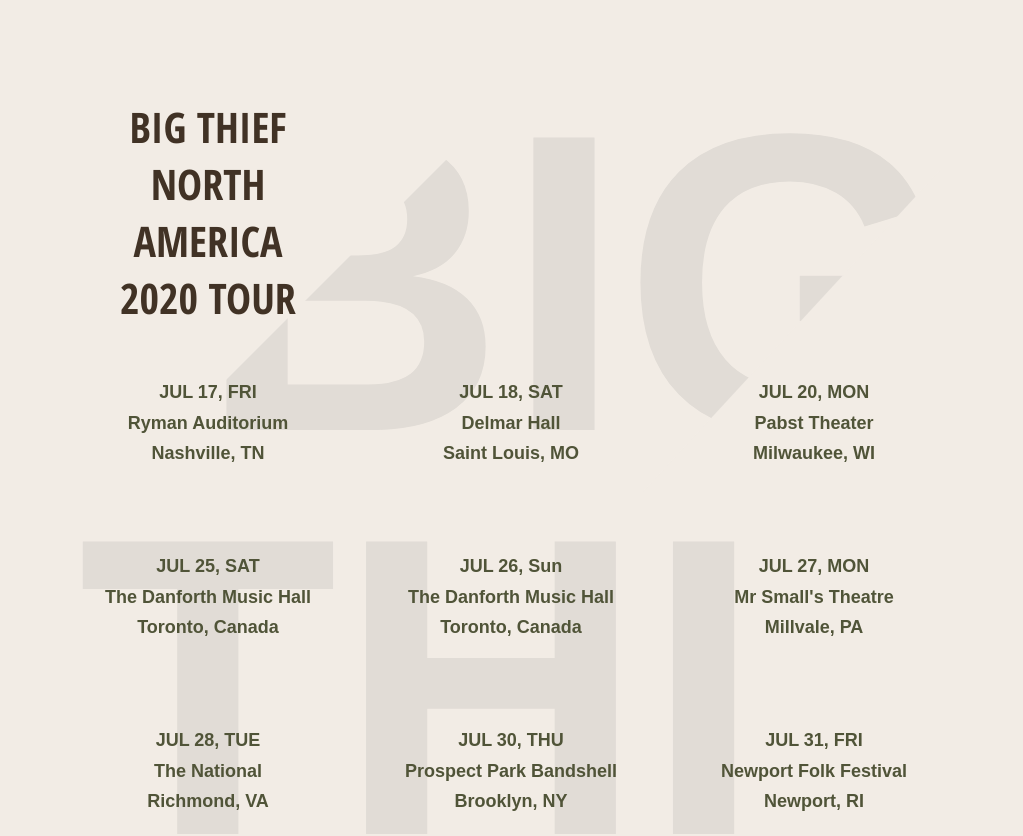
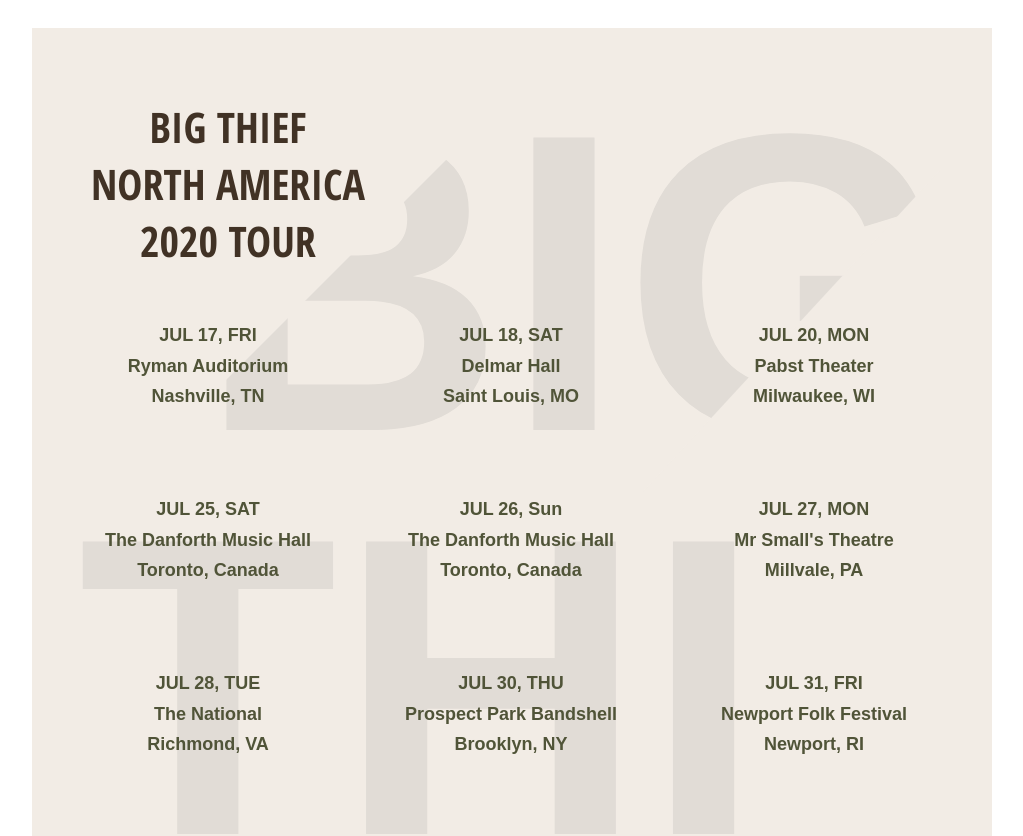
Before and after one commit to zeyaoli/Big-Thief-Tour-Swiss-Style, a plain HTML site: page index.html in a window 1280 px wide. Shown: the top 836 px of the page, without its empty margins (128-1151 px from the left). Drawn offline with Linux system fonts and the light colour scheme; a web font is replaced by a local one.

Commit message:
Update CSS

```diff
--- a/public/main.css
+++ b/public/main.css
@@ -1,10 +1,10 @@
-n@font-face {
+@font-face {
 	font-family: 'DIN-Condensed';
 	src: url('assets/DIN-Condensed-Bold.ttf') format('truetype');
 }
 
 body {
-	background-color: #f2ece5;
+	/* background-color: #f2ece5; */
 	position: relative;
 	display: flex;
 	justify-content: center;
@@ -53,7 +53,7 @@
 
 .tour-title {
 	position: relative;
-	width: 260px;
+	width: 300px;
 	font-family: 'DIN-Condensed', 'Open Sans Condensed', sans-serif;
 	text-transform: uppercase;
 	text-align: center;
```
Also changed, not shown: index.html (+0 -1 lines).
